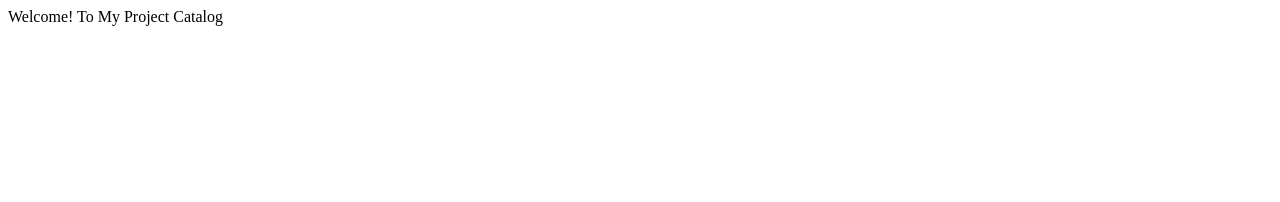
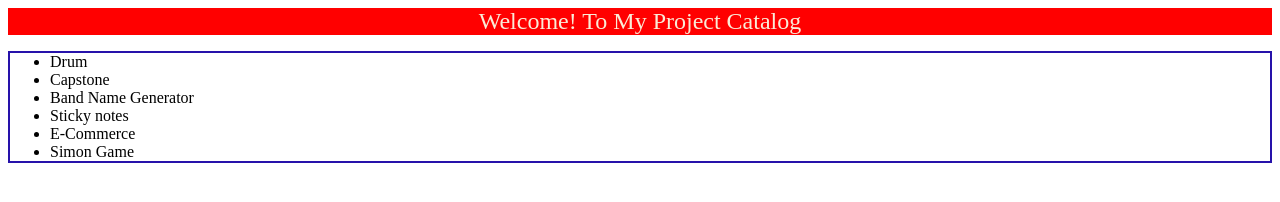
Before and after one commit to Pranav07j/Portfolio, a plain HTML site: page project.html in a window 1280 px wide. Drawn offline with Linux system fonts and the light colour scheme.

Commit message:
Updated the files

```diff
--- a/project.html
+++ b/project.html
@@ -3,9 +3,18 @@
 <head>
     <meta charset="UTF-8">
     <meta name="viewport" content="width=device-width, initial-scale=1.0">
+    <link href="/style.css" rel="stylesheet">
     <title>Project</title>
 </head>
 <body>
-    <div>Welcome! To My Project Catalog</div>
+    <div id="projhead" style="background-color: red; color:antiquewhite;">Welcome! To My Project Catalog</div>
+    <ul>
+        <li>Drum</li>
+        <li>Capstone</li>
+        <li>Band Name Generator</li>
+        <li>Sticky notes</li>
+        <li>E-Commerce</li>
+        <li>Simon Game</li>
+    </ul>
 </body>
 </html>
--- a/style.css
+++ b/style.css
@@ -194,3 +194,11 @@ img{
         transform: translateX(120px);
     }
 }
+#projhead{
+    animation: snow 1s linear infinite;
+    font-size: x-large;
+    text-align: center;
+}
+ul{
+    border:2px solid #2612aa;
+}
```
Also changed, not shown: index.html (+1 -1 lines), 1 other file.
